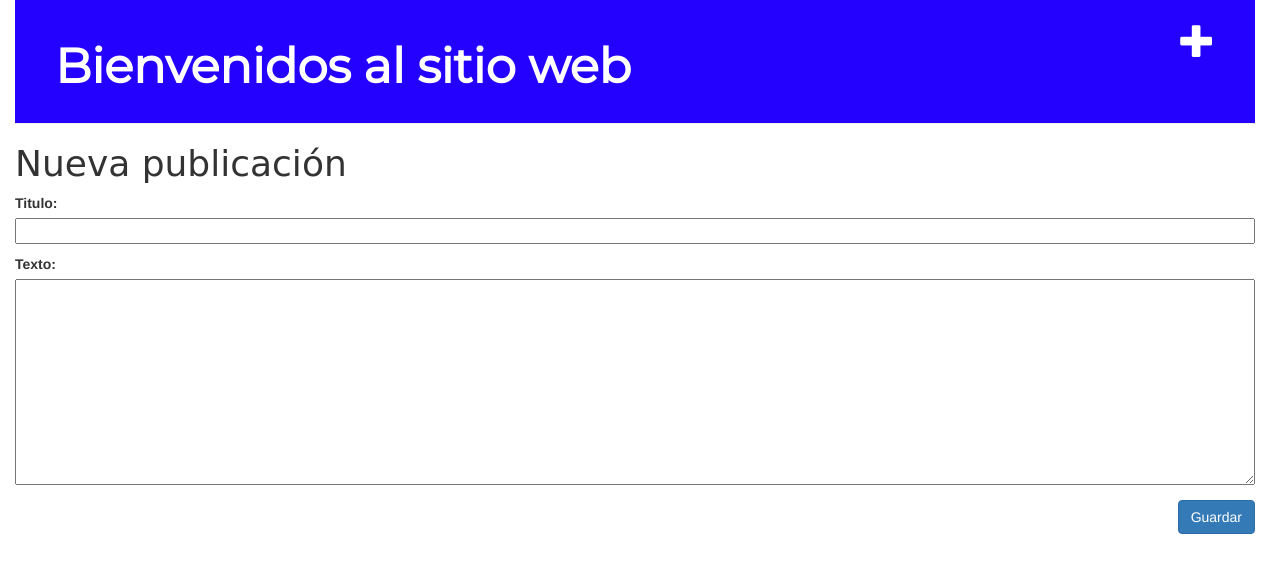
After one commit to edxh92/django, a Django app: page /postear/nuevo/ in a window 1280 px wide. The commit adds this page. Shown: the top 573 px of the page. Run offline with Django 3.2, Linux system fonts and the light colour scheme; some libraries are stand-ins or nearby versions.

Commit message:
Haciendo el insert

```diff
--- /dev/null
+++ b/blog/forms.py
@@ -0,0 +1,8 @@
+from django import forms
+from .models import Publicar
+
+class PostearForm(forms.ModelForm):
+    #Se define como va a ser el formulario
+    class Meta:
+        model = Publicar
+        fields = ('titulo', 'texto',)
--- a/blog/templates/blog/base.html
+++ b/blog/templates/blog/base.html
@@ -14,6 +14,7 @@
 </head>
   <body>
     <div class="page-header">
+      <a href="{% url 'nueva_publicacion' %}" class="top-menu"><span class="glyphicon glyphicon-plus"></span></a>
       <h1><a href="">Bienvenidos al sitio web</a></h1>
     </div>
 
--- /dev/null
+++ b/blog/templates/blog/nueva_publicacion.html
@@ -0,0 +1,9 @@
+{% extends 'blog/base.html' %}
+    {% block content %}
+        <h1>Nueva publicación</h1>
+        <!-- {% csrf_token %}  necesitamos estar logeados para tener acceso al siguiente formulario -->
+        <form method="POST" class="post-form">{% csrf_token %}
+            {{ f.as_p }}
+            <button type="submit" class="save btn btn-primary ">Guardar</button>
+        </form>
+    {% endblock content %}
--- a/blog/urls.py
+++ b/blog/urls.py
@@ -7,4 +7,5 @@ urlpatterns = [
         #enviar lel direccionamiento con la pagina y los envia el id del post que se va a
         # emplear para desplejar el resultado de la busqueda
         url(r'^postear/(?P<pk>[0-9]+)/$', views.detalle_pub, name='postear'),
+        url(r'^postear/nuevo/$',views.nueva_publicacion,name='nueva_publicacion'),
     ]
--- a/blog/views.py
+++ b/blog/views.py
@@ -1,5 +1,7 @@
-from django.shortcuts import render,get_object_or_404
+from django.shortcuts import render,get_object_or_404,redirect
 from django.utils import timezone
+
+from .forms import PostearForm
 
 from .models import Publicar
 
@@ -14,3 +16,17 @@ def detalle_pub(request,pk):
         p=get_object_or_404(Publicar,pk=pk)
         # publi = Publicar.objects.())
         return render(request,'blog/detalle_pub.html', {'p':p})
+
+def nueva_publicacion(request):
+    if request.method == "POST":
+            f = PostearForm(request.POST)
+            if f.is_valid():
+                p = f.save(commit=False)
+                # Usuario que esta logueado
+                p.autor = request.user
+                p.fecha_publica = timezone.now()
+                p.save()
+                return redirect('postear', pk=p.pk)
+    else:
+        f = PostearForm()
+        return render(request, 'blog/nueva_publicacion.html', {'f': f})
```
